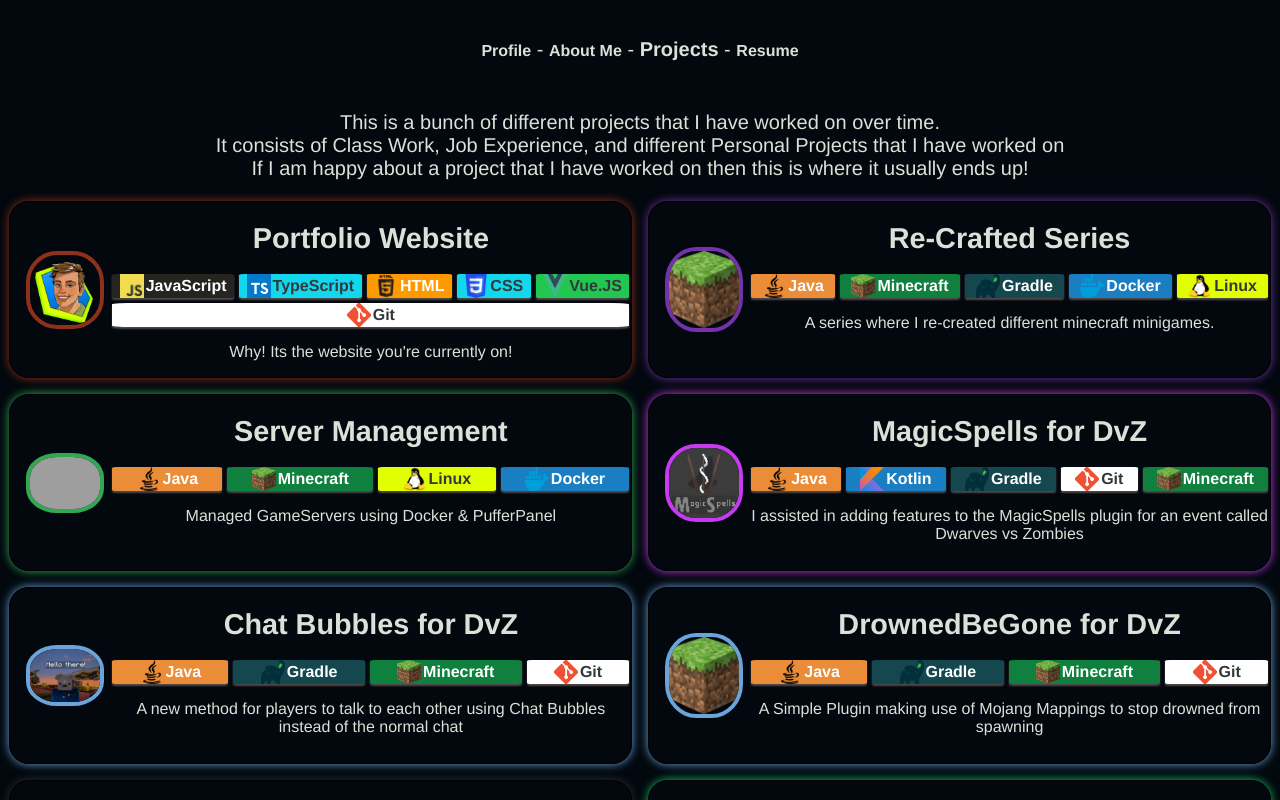
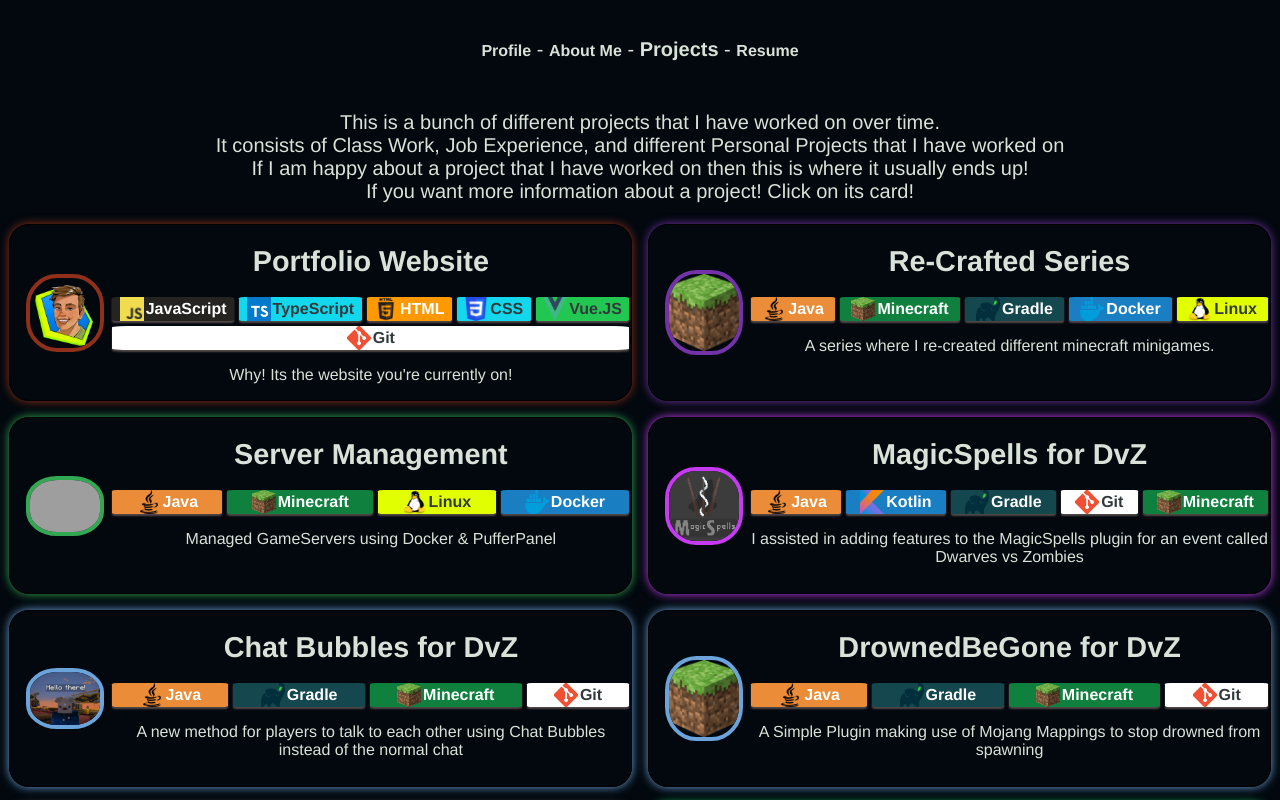
Before and after one commit to nbarudi/Portfolio, a Vue app: page /projects in a window 1280 px wide. Shown: the top 800 px of the page. Built offline with nearby package versions, Linux system fonts and the light colour scheme; grey boxes are pictures that could not be loaded.

Commit message:
Extra Description

```diff
--- a/src/views/ProjectsView.vue
+++ b/src/views/ProjectsView.vue
@@ -3,7 +3,8 @@
     <p>
         This is a bunch of different projects that I have worked on over time. <br/>
         It consists of Class Work, Job Experience, and different Personal Projects that I have worked on <br />
-        If I am happy about a project that I have worked on then this is where it usually ends up!
+        If I am happy about a project that I have worked on then this is where it usually ends up! <br />
+        If you want more information about a project! Click on its card!
     </p>
 
     <div class="container">
```
